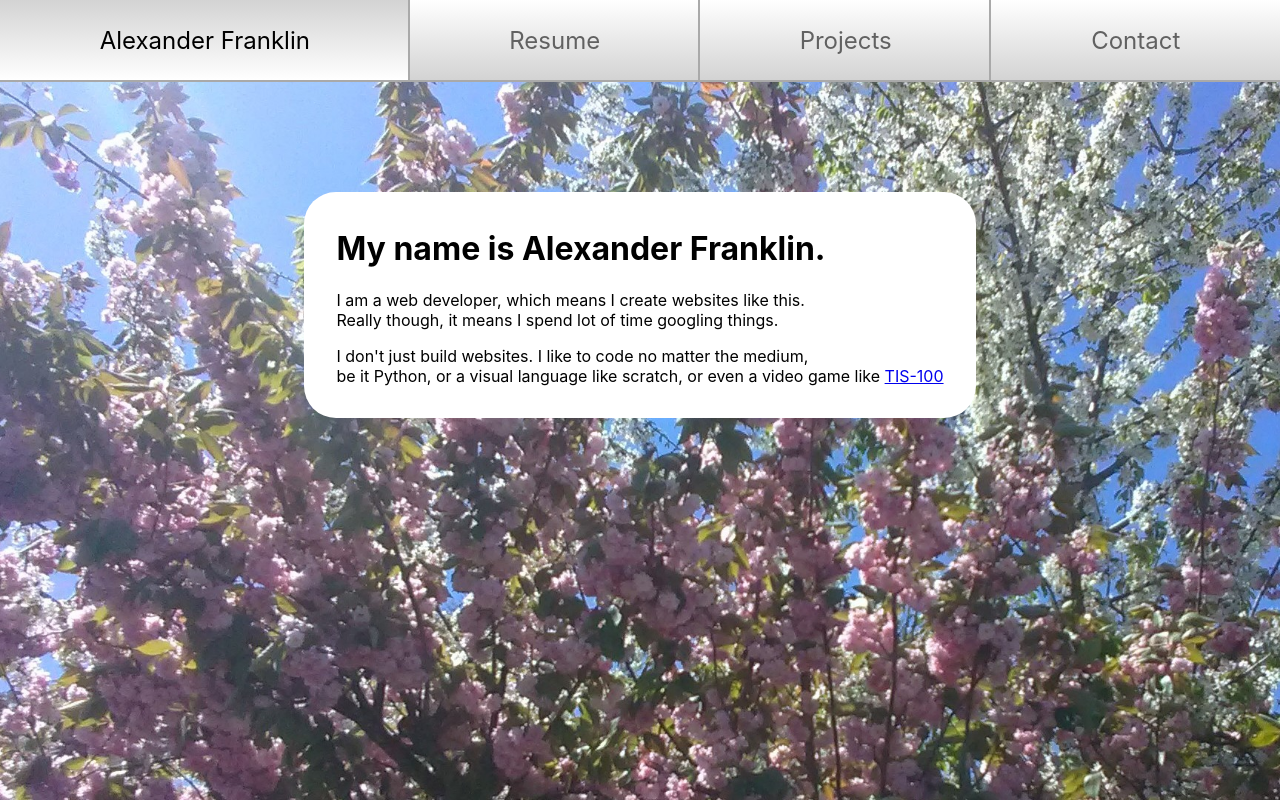
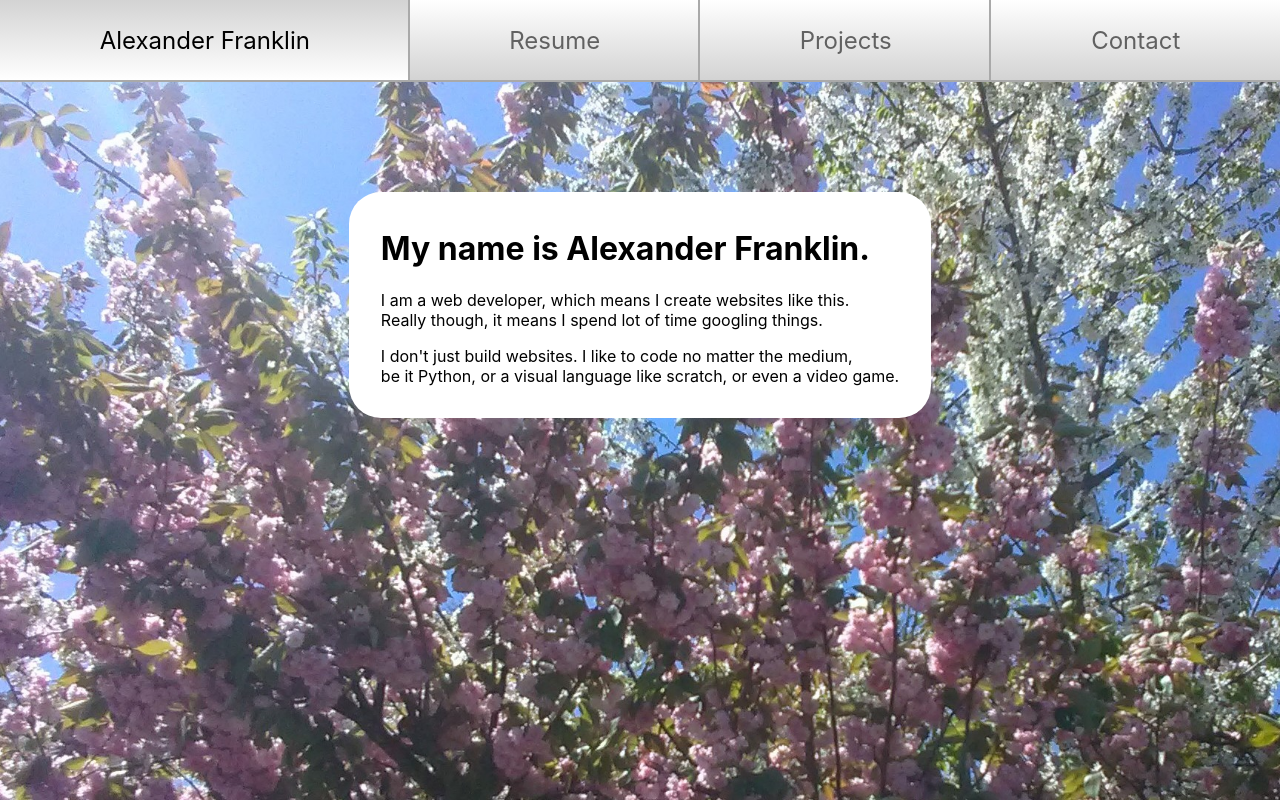
Before and after one commit to PAlexanderFranklin/alexanderfranklin, a React (Create React App) app: page / in a window 1280 px wide. Built offline with nearby package versions, Linux system fonts and the light colour scheme.

Commit message:
Remove link on home

```diff
--- a/src/views/Pages/Home/Home.js
+++ b/src/views/Pages/Home/Home.js
@@ -11,8 +11,7 @@ function Home() {
       </p>
       <p>
         I don't just build websites. I like to code no matter the medium, <br/>
-        be it Python, or a visual language like scratch, or even a video game
-        like <a href="http://www.zachtronics.com/tis-100/">TIS-100</a>
+        be it Python, or a visual language like scratch, or even a video game.
       </p>
     </div>
   );
```
